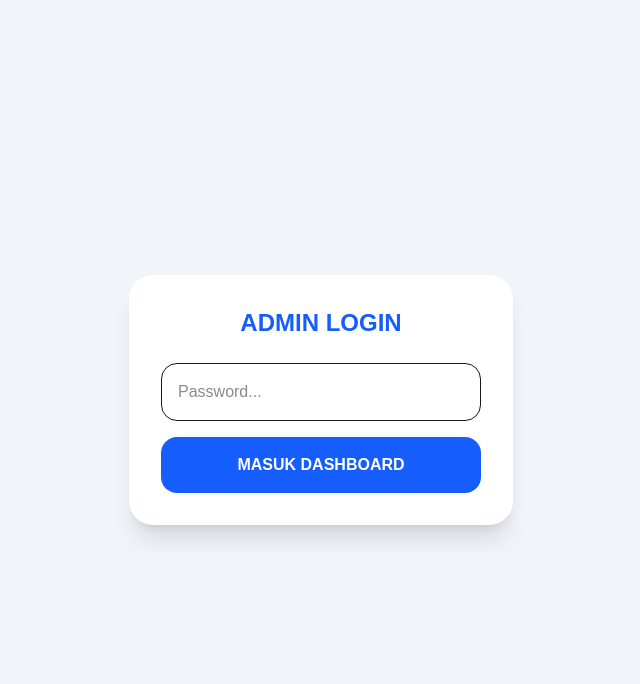
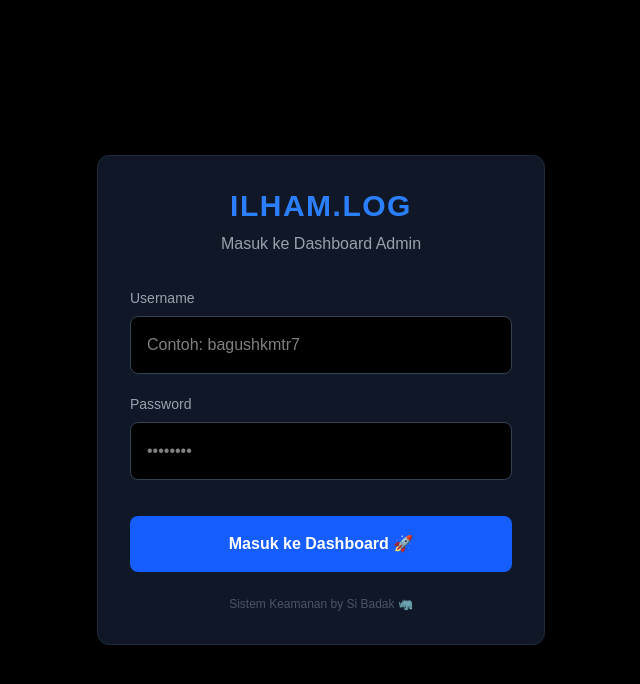
Before and after one commit to bagushkmtr7/blog-next.js, a Next.js app: page /login in a window 1280 px wide. Shown: the top 684 px of the page, without its empty margins (319-959 px from the left). Built offline with nearby package versions, Linux system fonts and the light colour scheme.

Commit message:
feat: pasang form login estetik dengan sistem bcrypt & cookies

```diff
--- a/app/login/page.tsx
+++ b/app/login/page.tsx
@@ -1,23 +1,82 @@
-import { redirect } from 'next/navigation';
-import { cookies } from 'next/headers';
+import { db } from "../../db";
+import { users } from "../../db/schema";
+import { eq } from "drizzle-orm";
+import { cookies } from "next/headers";
+import { redirect } from "next/navigation";
+import bcrypt from "bcryptjs";
 
-export default function LoginPage() {
-  async function login(formData: FormData) {
-    'use server';
-    const password = formData.get('password');
-    if (password === 'ilham123') { // Ganti password lu di sini
-      (await cookies()).set('admin_session', 'true', { httpOnly: true });
-      redirect('/dashboard');
+export default async function LoginPage({ searchParams }: { searchParams: { error?: string } }) {
+  async function handleLogin(formData: FormData) {
+    "use server";
+    const username = formData.get("username") as string;
+    const password = formData.get("password") as string;
+
+    // 1. Cek apakah database users masih kosong
+    const allUsers = await db.select().from(users);
+
+    if (allUsers.length === 0) {
+      // 🪄 AUTO-INSTALLER: Kalau kosong, jadikan ini akun Admin Pertama!
+      const hashedPassword = await bcrypt.hash(password, 10);
+      await db.insert(users).values({
+        username,
+        password: hashedPassword,
+      });
+
+      // Kasih tiket masuk (cookie) berlaku 7 hari
+      cookies().set("admin_session", "tiket_rahasia_ilham", { httpOnly: true, secure: true, maxAge: 60 * 60 * 24 * 7 });
+      redirect("/admin");
     }
+
+    // 2. Kalau akun udah ada, cocokkin datanya!
+    const user = await db.select().from(users).where(eq(users.username, username)).limit(1);
+
+    if (user.length > 0) {
+      const isValid = await bcrypt.compare(password, user[0].password);
+      if (isValid) {
+        // Password benar! Kasih tiket masuk
+        cookies().set("admin_session", "tiket_rahasia_ilham", { httpOnly: true, secure: true, maxAge: 60 * 60 * 24 * 7 });
+        redirect("/admin");
+      }
+    }
+
+    // Kalau salah, tendang balik ke form dengan pesan error
+    redirect("/login?error=true");
   }
 
   return (
-    <div className="min-h-screen flex items-center justify-center bg-slate-100 p-6">
-      <form action={login} className="bg-white p-8 rounded-3xl shadow-xl w-full max-w-sm">
-        <h1 className="text-2xl font-black mb-6 text-center text-blue-600">ADMIN LOGIN</h1>
-        <input name="password" type="password" placeholder="Password..." className="w-full p-4 border rounded-2xl mb-4 focus:ring-2 focus:ring-blue-500 outline-none" required />
-        <button type="submit" className="w-full bg-blue-600 text-white font-bold py-4 rounded-2xl active:scale-95 transition-all">MASUK DASHBOARD</button>
-      </form>
+    <div className="min-h-screen bg-black flex items-center justify-center p-4">
+      <div className="bg-gray-900 p-8 rounded-xl border border-gray-800 w-full max-w-md shadow-2xl">
+        <div className="text-center mb-8">
+          <h1 className="text-3xl font-black text-blue-500 tracking-wider">ILHAM.LOG</h1>
+          <p className="text-gray-400 mt-2">Masuk ke Dashboard Admin</p>
+        </div>
+
+        {searchParams.error && (
+          <div className="bg-red-900/50 border border-red-500 text-red-200 p-3 rounded-lg mb-6 text-sm text-center">
+            ⚠️ Username atau Password salah, Bre! Coba lagi.
+          </div>
+        )}
+
+        <form action={handleLogin} className="flex flex-col gap-5">
+          <div>
+            <label className="block text-sm font-medium text-gray-400 mb-2">Username</label>
+            <input type="text" name="username" required placeholder="Contoh: bagushkmtr7" className="w-full p-4 rounded-lg bg-black border border-gray-700 text-white focus:outline-none focus:border-blue-500 transition" />
+          </div>
+
+          <div>
+            <label className="block text-sm font-medium text-gray-400 mb-2">Password</label>
+            <input type="password" name="password" required placeholder="••••••••" className="w-full p-4 rounded-lg bg-black border border-gray-700 text-white focus:outline-none focus:border-blue-500 transition" />
+          </div>
+
+          <button type="submit" className="w-full bg-blue-600 hover:bg-blue-700 text-white font-bold py-4 rounded-lg mt-4 transition duration-200">
+            Masuk ke Dashboard 🚀
+          </button>
+        </form>
+
+        <div className="mt-6 text-center text-xs text-gray-600">
+          <p>Sistem Keamanan by Si Badak 🦏</p>
+        </div>
+      </div>
     </div>
   );
 }
--- a/db/schema.ts
+++ b/db/schema.ts
@@ -25,3 +25,10 @@ export const settings = pgTable('settings', {
   title: text('title').default('My Badak Blog'),
   description: text('description').default('Coding sambil ngopi di Redmi Note 9 Pro'),
 });
+
+export const users = pgTable('users', {
+  id: serial('id').primaryKey(),
+  username: text('username').notNull().unique(),
+  password: text('password').notNull(),
+  createdAt: timestamp('created_at').defaultNow(),
+});
--- a/middleware.ts
+++ b/middleware.ts
@@ -2,29 +2,18 @@ import { NextResponse } from 'next/server';
 import type { NextRequest } from 'next/server';
 
 export function middleware(req: NextRequest) {
-  const basicAuth = req.headers.get('authorization');
+  // Cek apakah pengunjung punya tiket masuk bernama "admin_session"
+  const session = req.cookies.get('admin_session');
 
-  if (basicAuth) {
-    const authValue = basicAuth.split(' ')[1];
-    // Membaca kombinasi username:password
-    const [user, pwd] = atob(authValue).split(':');
-
-    // 🔑 GANTI USERNAME DAN PASSWORD LU DI SINI:
-    if (user === '1' && pwd === '1') {
-      return NextResponse.next();
-    }
+  // Kalau mau ke halaman /admin tapi BELUM punya tiket, lempar/usir ke /login
+  if (!session && req.nextUrl.pathname.startsWith('/admin')) {
+    return NextResponse.redirect(new URL('/login', req.url));
   }
 
-  // Kalau gagal/belum login, munculin popup!
-  return new NextResponse('Akses Ditolak! Masukkan Username dan Password.', {
-    status: 401,
-    headers: {
-      'WWW-Authenticate': 'Basic realm="Dashboard Admin ILHAM.LOG"',
-    },
-  });
+  // Kalau udah punya tiket atau halamannya bukan /admin, biarin lewat
+  return NextResponse.next();
 }
 
-// Aturan: Gembok SEMUA halaman yang depannya /admin
 export const config = {
   matcher: ['/admin/:path*'],
 };
--- a/package.json
+++ b/package.json
@@ -9,6 +9,7 @@
     "lint": "eslint"
   },
   "dependencies": {
+    "bcryptjs": "^3.0.3",
     "drizzle-orm": "^0.45.1",
     "next": "16.1.6",
     "pg": "^8.19.0",
@@ -17,6 +18,7 @@
   },
   "devDependencies": {
     "@tailwindcss/postcss": "^4",
+    "@types/bcryptjs": "^2.4.6",
     "@types/node": "^20",
     "@types/pg": "^8.18.0",
     "@types/react": "^19",
```
Also changed, not shown: 1 other file (tests, documents, lock files or other folders).
